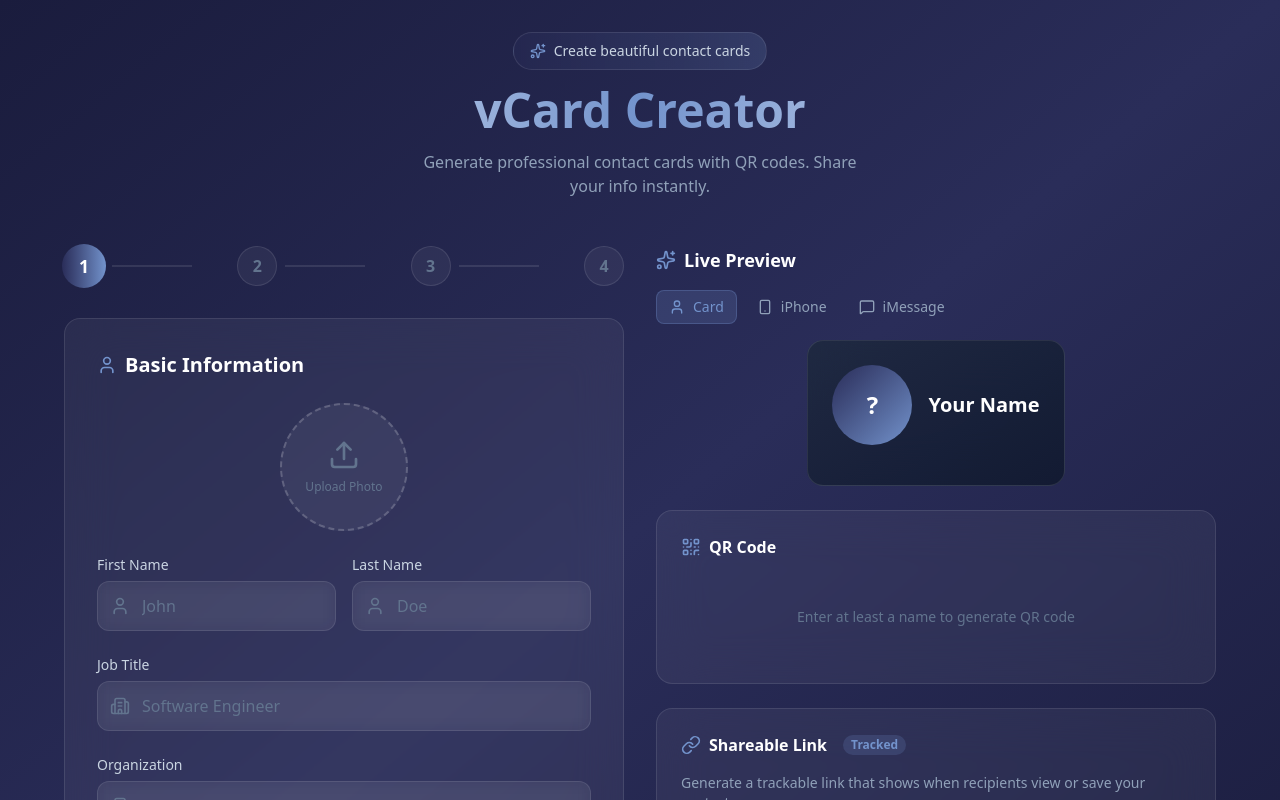
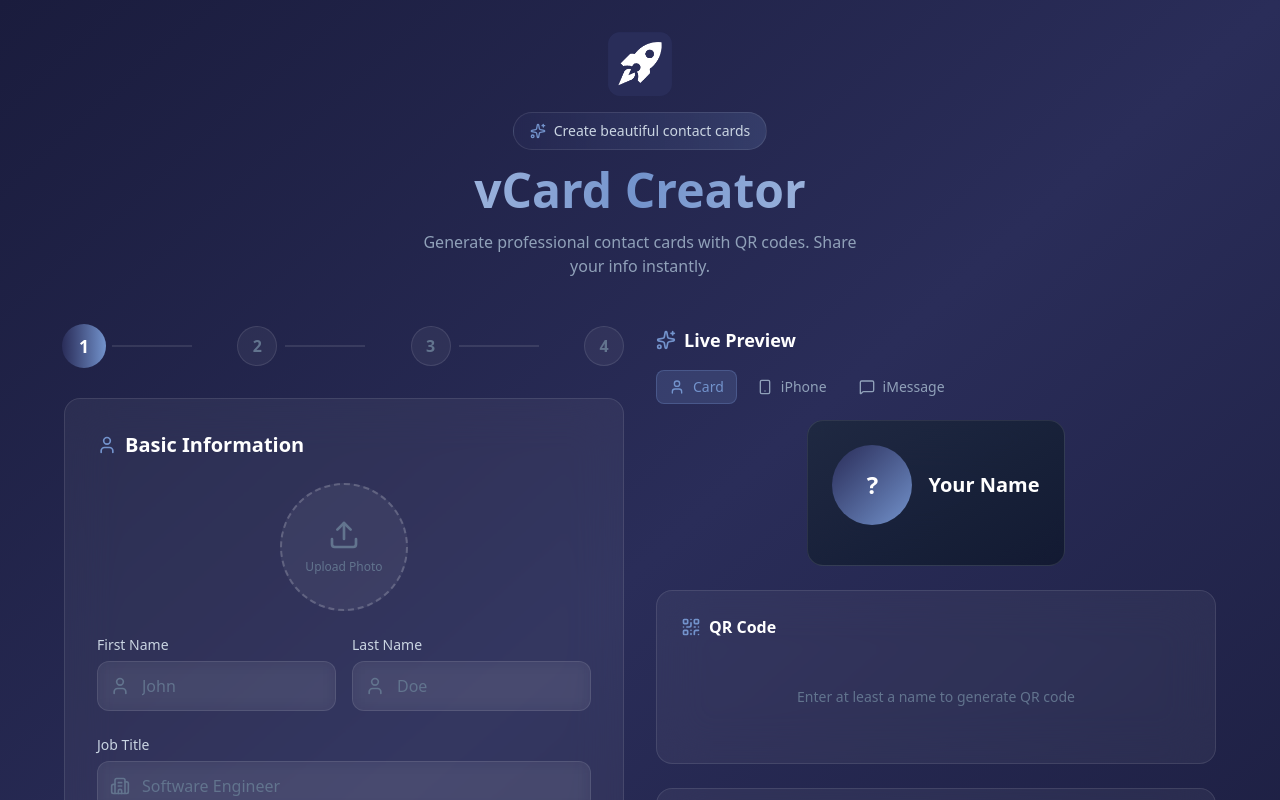
Before and after one commit to bengraves8/vcard-tool, a React (Vite) app: page / in a window 1280 px wide. Shown: the top 800 px of the page. Built offline with nearby package versions, Linux system fonts and the light colour scheme; no server answers.

Commit message:
feat: Add DonorElevate brand logo to header
- Add logo-mark.png and logo-mark-white.png to public folder
- Display white brand mark logo at top of page header

```diff
--- a/src/App.tsx
+++ b/src/App.tsx
@@ -458,6 +458,11 @@ function App() {
       <div className="max-w-6xl mx-auto">
         {/* Header */}
         <div className="text-center mb-12">
+          <img
+            src="/logo-mark-white.png"
+            alt="DonorElevate"
+            className="w-16 h-16 mx-auto mb-4"
+          />
           <div className="inline-flex items-center gap-2 px-4 py-2 rounded-full bg-gradient-to-r from-[#2A2D59]/40 to-[#7393CC]/20 border border-white/10 mb-4">
             <Sparkles className="w-4 h-4 text-[#7393CC]" />
             <span className="text-sm text-slate-300">Create beautiful contact cards</span>
```
Also changed, not shown: public/logo-mark-white.png (added), public/logo-mark.png (added).
